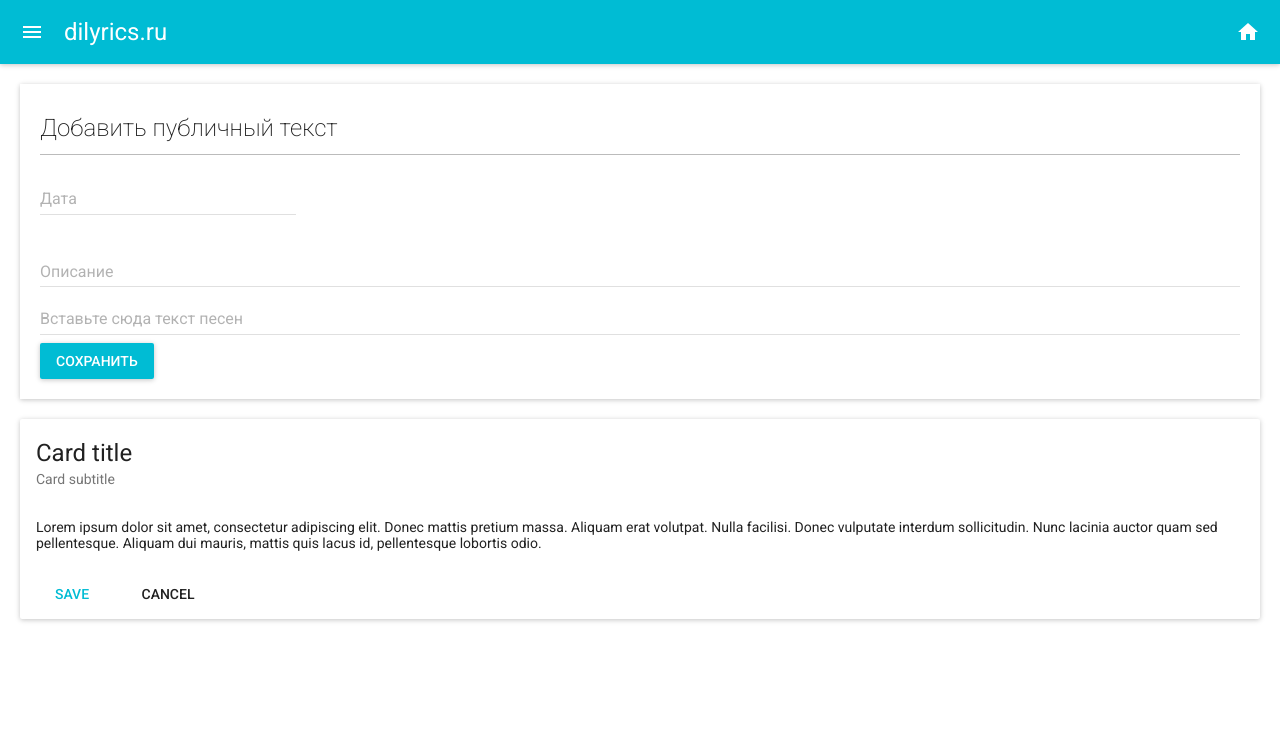
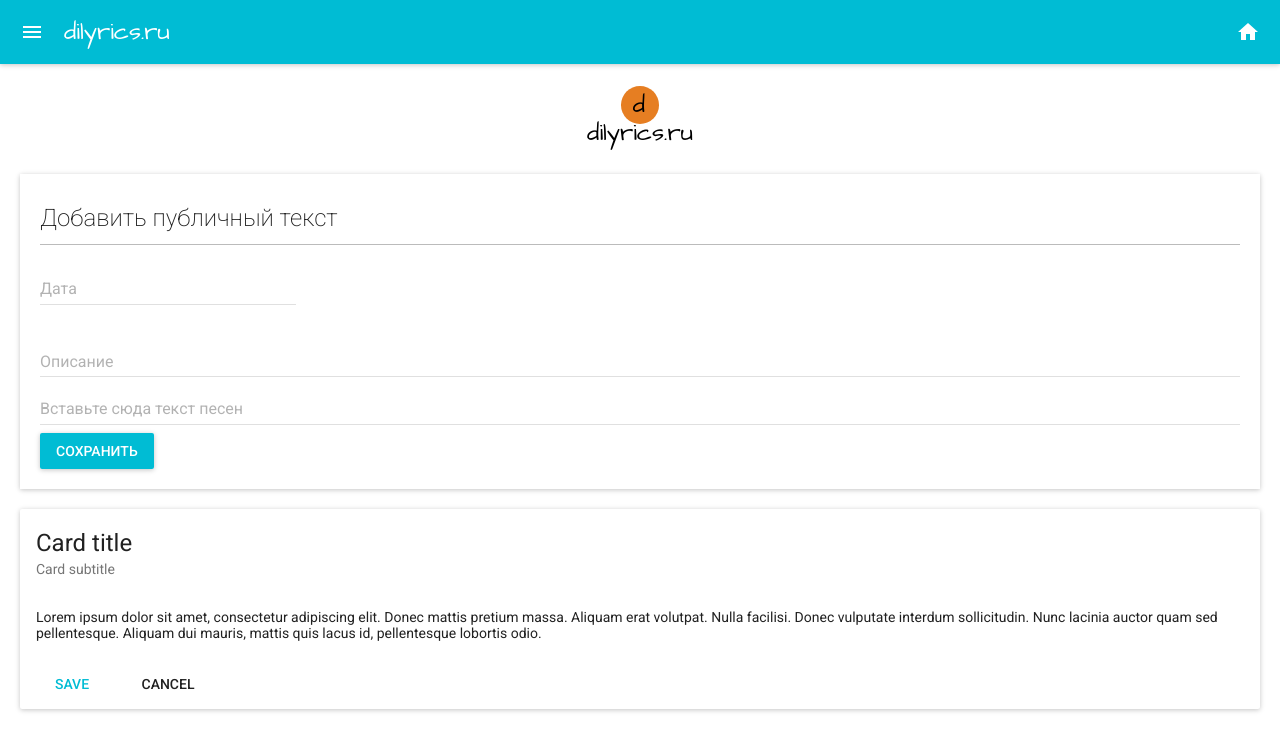
Before and after one commit to a-lotus/dilyrics, a React (Create React App) app in the folder lyrics/web/: page / in a window 1280 px wide. Shown: the top 750 px of the page. Built offline with nearby package versions, Linux system fonts and the light colour scheme; what react-tap-event-plugin would draw is missing.

Commit message:
Added Logo component. Added redux, saga dependencies

```diff
--- a/lyrics/web/package.json
+++ b/lyrics/web/package.json
@@ -11,8 +11,11 @@
     "material-ui": "^0.18.6",
     "react": "^15.6.1",
     "react-dom": "^15.6.1",
+    "react-redux": "^5.0.5",
     "react-scripts": "1.0.10",
     "react-tap-event-plugin": "^2.0.1",
+    "redux": "^3.7.2",
+    "redux-saga": "^0.15.4",
     "typeface-roboto": "0.0.31"
   },
   "scripts": {
--- a/lyrics/web/public/index.html
+++ b/lyrics/web/public/index.html
@@ -11,7 +11,8 @@
     -->
     <link rel="manifest" href="%PUBLIC_URL%/manifest.json">
     <link rel="shortcut icon" href="%PUBLIC_URL%/favicon.ico">
-    <link href="https://fonts.googleapis.com/icon?family=Material+Icons" rel="stylesheet">
+    <!-- <link href="https://fonts.googleapis.com/icon?family=Material+Icons" rel="stylesheet"> -->
+    <link href="https://fonts.googleapis.com/css?family=Architects+Daughter" rel="stylesheet">
     <!--
       Notice the use of %PUBLIC_URL% in the tags above.
       It will be replaced with the URL of the `public` folder during the build.
--- a/lyrics/web/src/App.js
+++ b/lyrics/web/src/App.js
@@ -9,6 +9,7 @@ import CardExample from './CardExample'
 import DatePicker from 'material-ui/DatePicker'
 import AppBar from 'material-ui/AppBar'
 import ActionHome from 'material-ui/svg-icons/action/home'
+import Logo from './Logo'
 
 const paperStyle = {
   margin: 20,
@@ -25,8 +26,10 @@ class App extends Component {
         <div className='App'>
           <AppBar
             title='dilyrics.ru'
+            titleStyle={{ fontFamily: '"Architects Daughter", cursive' }}
             iconElementRight={<IconButton onTouchTap={() => window.alert('hello')}><ActionHome color='white' /></IconButton>}
           />
+          <Logo style={{ fontSize: 24, margin: 24 }} />
           <Paper style={paperStyle} rounded={false}>
             <h2>Добавить публичный текст</h2>
             <DatePicker
--- /dev/null
+++ b/lyrics/web/src/Logo.js
@@ -0,0 +1,33 @@
+import React from 'react'
+
+const Logo = ({ className, style }) => (
+  <div
+    className={className}
+    style={{
+      ...style,
+      fontFamily: '"Architects Daughter", cursive',
+      textAlign: 'center'
+    }}
+    >
+    <div
+      style={{
+        marginBottom: '-6px'
+      }}
+      >
+      <span style={{
+        backgroundColor: '#e67e22',
+        borderTopLeftRadius: '50%',
+        borderTopRightRadius: '50%',
+        borderBottomLeftRadius: '50%',
+        borderBottomRightRadius: '50%',
+        paddingLeft: '12px',
+        paddingRight: '14px',
+        paddingTop: '2px',
+        paddingBottom: '2px'
+      }}>d</span>
+    </div>
+    dilyrics.ru
+  </div>
+)
+
+export default Logo
```
